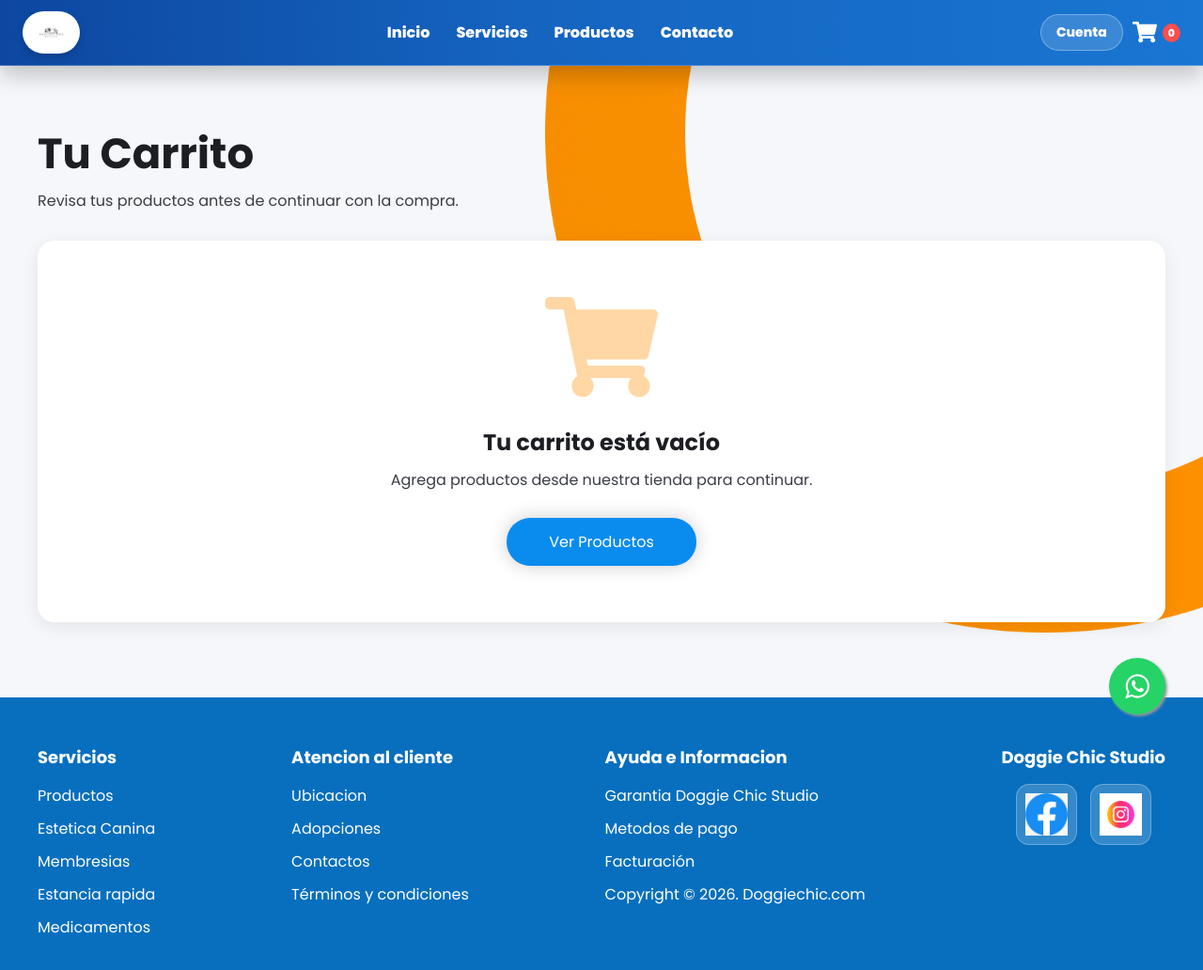
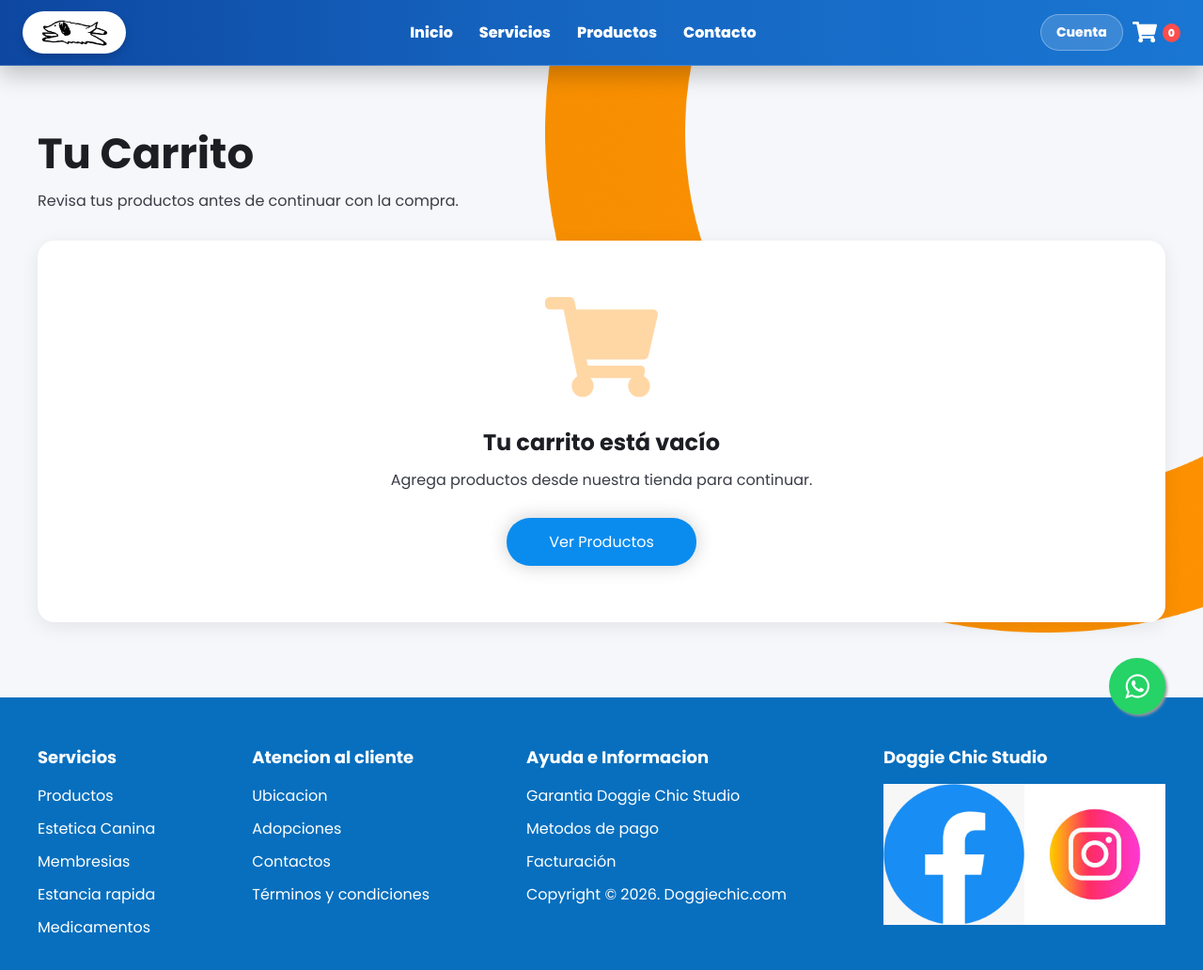
Before and after one commit to mauricioglpz/proyecto-final-kirks, a website: page front-end/carrito.html in a window 1280 px wide. Shown: the whole page at 94% size. Drawn offline with Linux system fonts and the light colour scheme.

Commit message:
Update carrito.html

```diff
--- a/front-end/carrito.html
+++ b/front-end/carrito.html
@@ -277,7 +277,7 @@
         <img class="bg" src="img/bg.png" alt="">
         <div class="menu container">
             <!-- LOGO (IZQUIERDA) -->
-            <a href="index.html" class="logo"><img src="img/Logo.png" alt="Doggie Chic Studio"></a>
+            <a href="index.html" class="logo"><img src="img/logo-perro.png" alt="Doggie Chic Studio"></a>
 
             <input type="checkbox" id="menu">
             <label for="menu">
@@ -402,16 +402,17 @@
                 </ul>
             </div>
             <div class="link">
-               <h3>Doggie Chic Studio</h3>
-                <div class="descarga social-links">
-                  <a href="https://www.facebook.com/p/Doggie-Chic-Studio-61572230048849/" target="_blank"><img src="img/store1.png" alt="FB"></a>
-                  <a href="https://www.instagram.com/doggiechic_studio/" target="_blank"><img src="img/store2.png" alt="IG"></a>
+                <h3>Doggie Chic Studio</h3>
+                <div class="descargar">
+                    <a href="https://www.facebook.com/p/Doggie-Chic-Studio-61572230048849/" target="_blank"><img src="img/store1.png" alt="FB"></a>
+                    <a href="https://www.instagram.com/doggiechicstudio/" target="_blank"><img src="img/store2.png" alt="IG"></a>
                 </div>
             </div>
         </div>
     </footer>
 
     <script src="script.js"></script>
+
     <script>
         // La función renderCarrito es específica de esta página
         function renderCarrito() {
```
